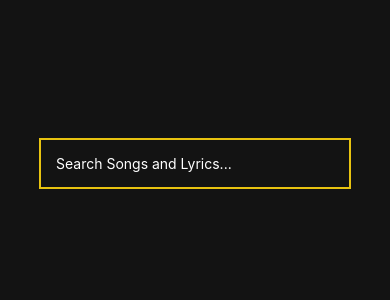
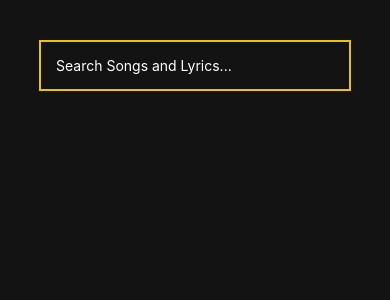
Before and after one commit to vantage-ola/lyrical-native, a React Native app: screen / in a window 390 px wide. Shown: the top 300 px of the page. Built offline with nearby package versions, Linux system fonts and the light colour scheme; no server answers.

Commit message:
Fix: styling errors and placeholder colour

```diff
--- a/components/SearchBar/SearchBar.styles.js
+++ b/components/SearchBar/SearchBar.styles.js
@@ -2,10 +2,10 @@ import { StyleSheet } from "react-native";
 
 export const Styles = StyleSheet.create({
     view: {
-        flex: 1,
+
         alignItems: 'center',
         justifyContent: 'center',
-        marginBottom: "130%",
+        paddingTop: 40,
 
 
     },
--- a/components/SearchBar/index.js
+++ b/components/SearchBar/index.js
@@ -25,6 +25,7 @@ const SearchBar= ({ setSearchTerm}) => {
             <TextInput
                 placeholder="Search Songs and Lyrics..."
                 style={Styles.input}
+                placeholderTextColor="white"
                 // Remove border outline when clicked.
                 // Change placeholder text colour.
                 onChange={ event => setState(event.currentTarget.value)}
```
